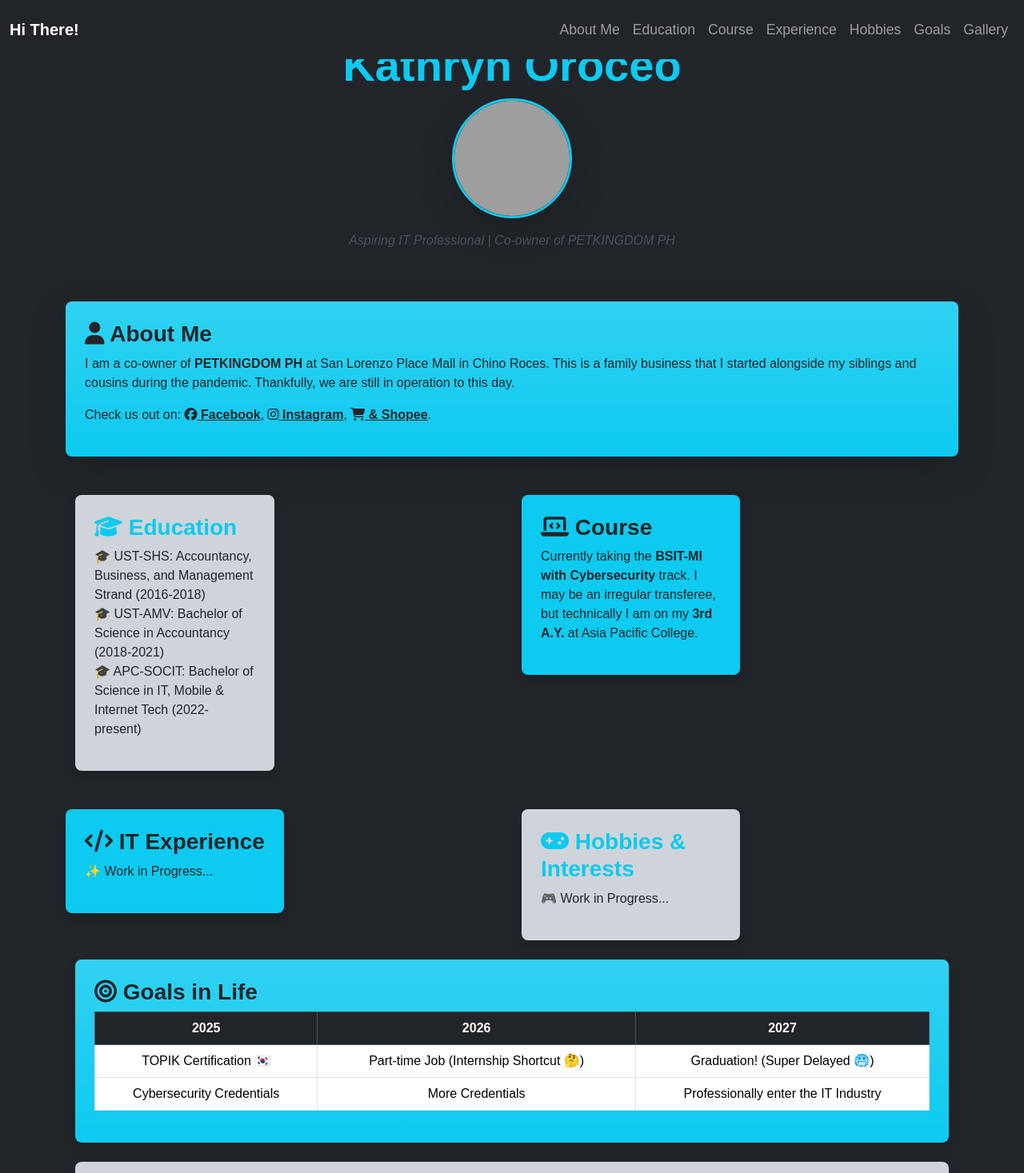
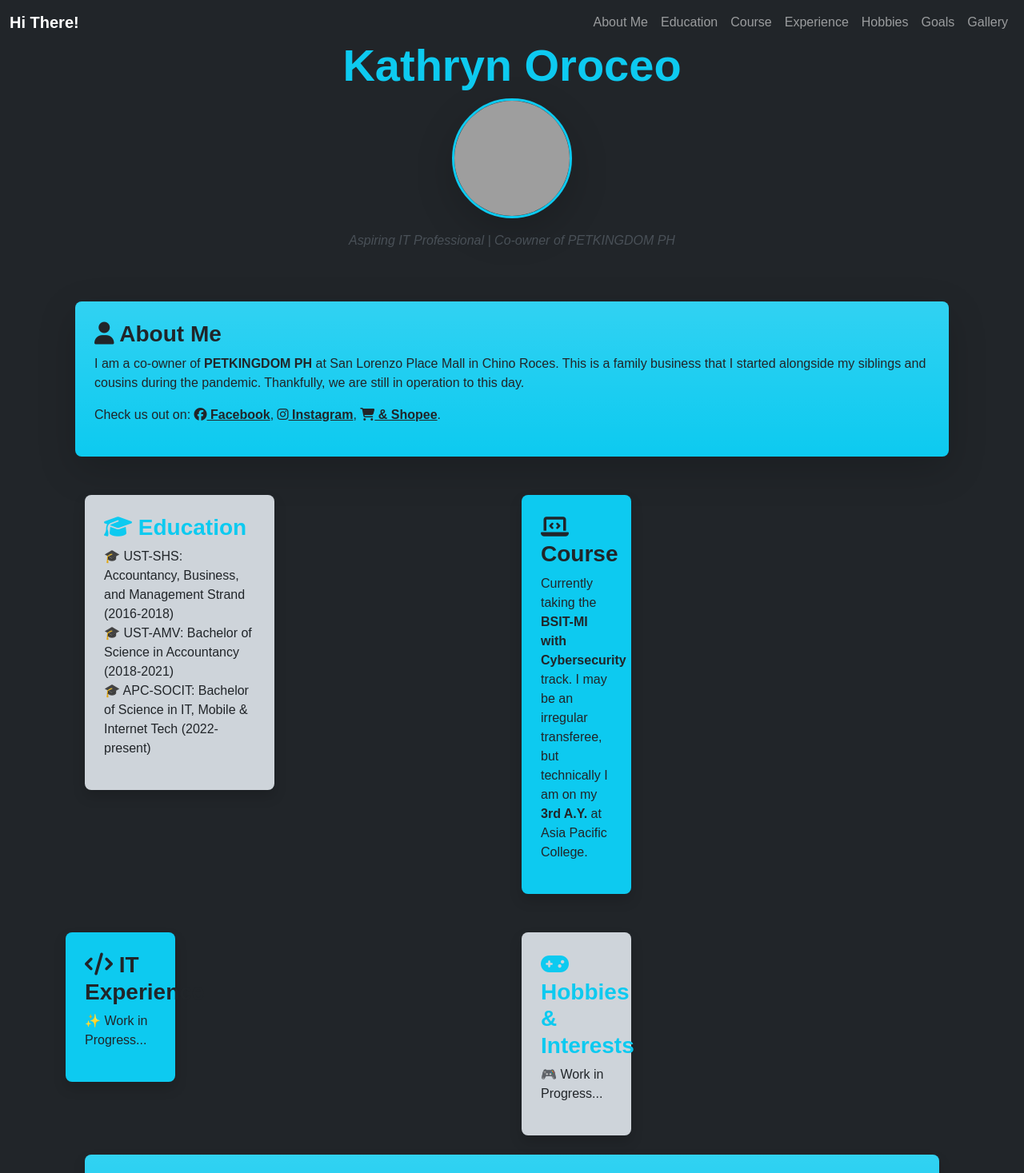
Before and after one commit to kporoceo/personal-website-finals, a Vue app in the folder vue-project/: page / in a window 1280 px wide. Shown: the top 1467 px of the page at 80% size. Built offline with nearby package versions, Linux system fonts and the light colour scheme; grey boxes are pictures that could not be loaded.

Commit message:
added div id

```diff
--- a/vue-project/src/components/AboutMe.vue
+++ b/vue-project/src/components/AboutMe.vue
@@ -1,4 +1,5 @@
 <template>
+<div id ="about" class="container mb-4">
     <div class="container mb-4">
       <div class="row">
         <div class="col bg-gradient bg-info p-4 rounded-3 text-dark shadow-lg">
@@ -15,7 +16,8 @@
         </div>
       </div>
     </div>
-  </template>
+</div>
+</template>
 
   <script>
   export default {
@@ -24,5 +26,15 @@
   </script>
 
   <style scoped>
-  /* Add component-specific styles here */
+.bg-gradient {
+  background: linear-gradient(135deg, #6a11cb, #2575fc);
+}
+
+.shadow-lg {
+  box-shadow: 0 4px 6px rgba(0, 0, 0, 0.1);
+}
+
+.rounded-3 {
+  border-radius: 1rem;
+}
   </style>
--- a/vue-project/src/components/Course.vue
+++ b/vue-project/src/components/Course.vue
@@ -1,4 +1,5 @@
 <template>
+<div id="course" class="col-md-6">
     <div class="col-md-6">
       <div class="p-4 rounded-3 bg-info text-dark shadow">
         <h3 class="fw-bold"><i class="fas fa-laptop-code"></i> Course</h3>
@@ -8,7 +9,8 @@
         </p>
       </div>
     </div>
-  </template>
+</div>
+</template>
 
   <script>
   export default {
@@ -17,5 +19,15 @@
   </script>
 
   <style scoped>
-  /* Add component-specific styles here */
+  .bg-gradient {
+  background: linear-gradient(135deg, #6a11cb, #2575fc);
+}
+
+.shadow-lg {
+  box-shadow: 0 4px 6px rgba(0, 0, 0, 0.1);
+}
+
+.rounded-3 {
+  border-radius: 1rem;
+}
   </style>
--- a/vue-project/src/components/Education.vue
+++ b/vue-project/src/components/Education.vue
@@ -1,4 +1,5 @@
 <template>
+<div id="education" class="container">
     <div class="container">
       <div class="row g-4">
         <div class="col-md-6">
@@ -13,7 +14,8 @@
         </div>
       </div>
     </div>
-  </template>
+</div>
+</template>
 
   <script>
   export default {
@@ -22,5 +24,15 @@
   </script>
 
   <style scoped>
-  /* Add component-specific styles here */
+  .bg-gradient {
+  background: linear-gradient(135deg, #6a11cb, #2575fc);
+}
+
+.shadow-lg {
+  box-shadow: 0 4px 6px rgba(0, 0, 0, 0.1);
+}
+
+.rounded-3 {
+  border-radius: 1rem;
+}
   </style>
--- a/vue-project/src/components/Experience.vue
+++ b/vue-project/src/components/Experience.vue
@@ -1,11 +1,13 @@
 <template>
+<div id="experience" class="col-md-6">
     <div class="col-md-6">
       <div class="p-4 rounded-3 bg-info text-dark shadow">
         <h3 class="fw-bold"><i class="fas fa-code"></i> IT Experience</h3>
         <p>✨ Work in Progress...</p>
       </div>
     </div>
-  </template>
+</div>
+</template>
 
   <script>
   export default {
@@ -14,5 +16,15 @@
   </script>
 
   <style scoped>
-  /* Add component-specific styles here */
+  .bg-gradient {
+  background: linear-gradient(135deg, #6a11cb, #2575fc);
+}
+
+.shadow-lg {
+  box-shadow: 0 4px 6px rgba(0, 0, 0, 0.1);
+}
+
+.rounded-3 {
+  border-radius: 1rem;
+}
   </style>
--- a/vue-project/src/components/Gallery.vue
+++ b/vue-project/src/components/Gallery.vue
@@ -1,4 +1,5 @@
 <template>
+<div id="gallery" class="container mb-5">
     <div class="container mb-5">
       <div class="p-4 bg-dark-subtle text-dark rounded-3 shadow">
         <h3 class="fw-bold text-info"><i class="fas fa-images"></i> Picture Gallery</h3>
@@ -8,7 +9,9 @@
         </div>
       </div>
     </div>
-  </template>
+
+</div>
+</template>
 
   <script>
   export default {
@@ -40,4 +43,16 @@
     border-radius: 5px;
     box-shadow: 0 4px 6px rgba(0, 0, 0, 0.1);
   }
+
+  .bg-gradient {
+  background: linear-gradient(135deg, #6a11cb, #2575fc);
+}
+
+.shadow-lg {
+  box-shadow: 0 4px 6px rgba(0, 0, 0, 0.1);
+}
+
+.rounded-3 {
+  border-radius: 1rem;
+}
   </style>
--- a/vue-project/src/components/Goals.vue
+++ b/vue-project/src/components/Goals.vue
@@ -1,4 +1,5 @@
 <template>
+<div id="goals" class="container mb-4">
     <div class="container mb-4">
       <div class="p-4 bg-gradient bg-info text-dark rounded-3 shadow">
         <h3 class="fw-bold"><i class="fas fa-bullseye"></i> Goals in Life</h3>
@@ -25,7 +26,8 @@
         </table>
       </div>
     </div>
-  </template>
+</div>
+</template>
 
   <script>
   export default {
@@ -34,5 +36,15 @@
   </script>
 
   <style scoped>
-  /* Add component-specific styles here */
+  .bg-gradient {
+  background: linear-gradient(135deg, #6a11cb, #2575fc);
+}
+
+.shadow-lg {
+  box-shadow: 0 4px 6px rgba(0, 0, 0, 0.1);
+}
+
+.rounded-3 {
+  border-radius: 1rem;
+}
   </style>
--- a/vue-project/src/components/Header.vue
+++ b/vue-project/src/components/Header.vue
@@ -15,5 +15,4 @@
   </script>
 
   <style scoped>
-  /* Add component-specific styles here */
   </style>
--- a/vue-project/src/components/Hobbies.vue
+++ b/vue-project/src/components/Hobbies.vue
@@ -1,11 +1,13 @@
 <template>
+<div id="hobbies" class="col-md-6">
     <div class="col-md-6">
       <div class="p-4 rounded-3 bg-dark-subtle text-dark shadow">
         <h3 class="fw-bold text-info"><i class="fas fa-gamepad"></i> Hobbies & Interests</h3>
         <p>🎮 Work in Progress...</p>
       </div>
     </div>
-  </template>
+</div>
+</template>
 
   <script>
   export default {
@@ -14,5 +16,15 @@
   </script>
 
   <style scoped>
-  /* Add component-specific styles here */
+  .bg-gradient {
+  background: linear-gradient(135deg, #6a11cb, #2575fc);
+}
+
+.shadow-lg {
+  box-shadow: 0 4px 6px rgba(0, 0, 0, 0.1);
+}
+
+.rounded-3 {
+  border-radius: 1rem;
+}
   </style>
--- a/vue-project/src/components/NavBar.vue
+++ b/vue-project/src/components/NavBar.vue
@@ -27,11 +27,4 @@
   </script>
 
   <style scoped>
-  /* Add component-specific styles here */
-  .navbar {
-    padding: 1rem 0;
-  }
-  .nav-link {
-    font-size: 1.1rem;
-  }
   </style>
```
